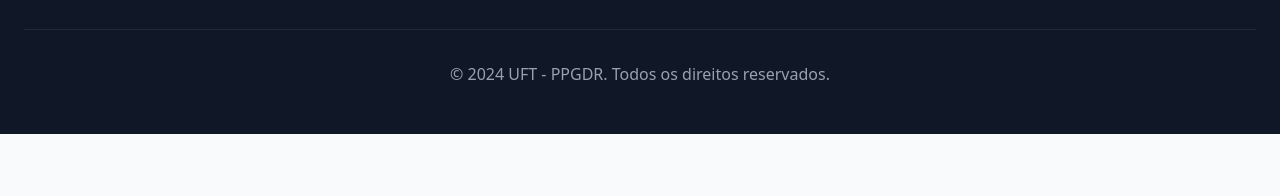
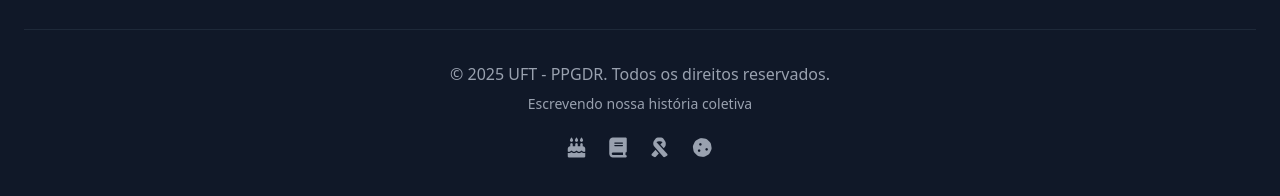
Before and after one commit to CarlosEduViLi/aureny-iv, a website: page index.html in a window 1280 px wide. Shown: the part 2759-2955 px from the top of the page. Before the commit the page ends 2893 px from the top, so only its background shows below. Drawn offline with Linux system fonts and the light colour scheme.

```diff
--- a/index.html
+++ b/index.html
@@ -276,8 +276,24 @@
         </div>
 
         <div class="border-t border-gray-800 mt-8 pt-8 text-center text-gray-400">
-          <p>&copy; 2024 UFT - PPGDR. Todos os direitos reservados.</p>
+          <p>&copy; 2025 UFT - PPGDR. Todos os direitos reservados.</p>
+          <p class="text-sm mt-2 flex items-center justify-center">
+            Escrevendo nossa história coletiva
+          </p>
         </div>
+        <div class="flex justify-center space-x-6 text-gray-400 mt-3 pt-3">
+          <!-- Ícone de Cupcake -->
+          <i class="fas fa-birthday-cake text-xl hover:text-pink-400 transition-colors" title="Cupcake"></i>
+
+          <!-- Ícone de Livro -->
+          <i class="fas fa-book text-xl hover:text-blue-400 transition-colors" title="Livro"></i>
+
+          <!-- Ícone de Laço (fita) -->
+          <i class="fas fa-ribbon text-xl hover:text-red-400 transition-colors" title="Laço"></i>
+
+          <!-- Ícone de Cookie -->
+          <i class="fas fa-cookie text-xl hover:text-amber-700 transition-colors" title="Cookie"></i>
+      </div>
       </div>
     </footer>
 
```
Also changed, not shown: src/styles/output.css.
